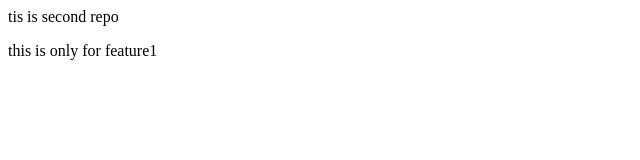
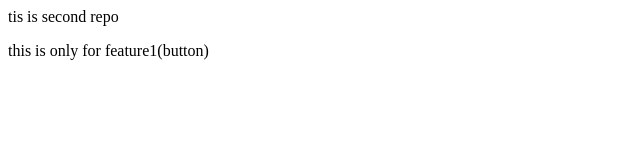
Before and after one commit to smitaagrahari/localrepo, a plain HTML site: page index.html in a window 1280 px wide. Shown: the full height of the page, 0-640 px from the left. Drawn offline with Linux system fonts and the light colour scheme.

Commit message:
Add button

```diff
--- a/index.html
+++ b/index.html
@@ -1,2 +1,2 @@
 <p>tis is second repo</p>
-<p>this is only for feature1</p>
+<p>this is only for feature1(button)</p>
```
